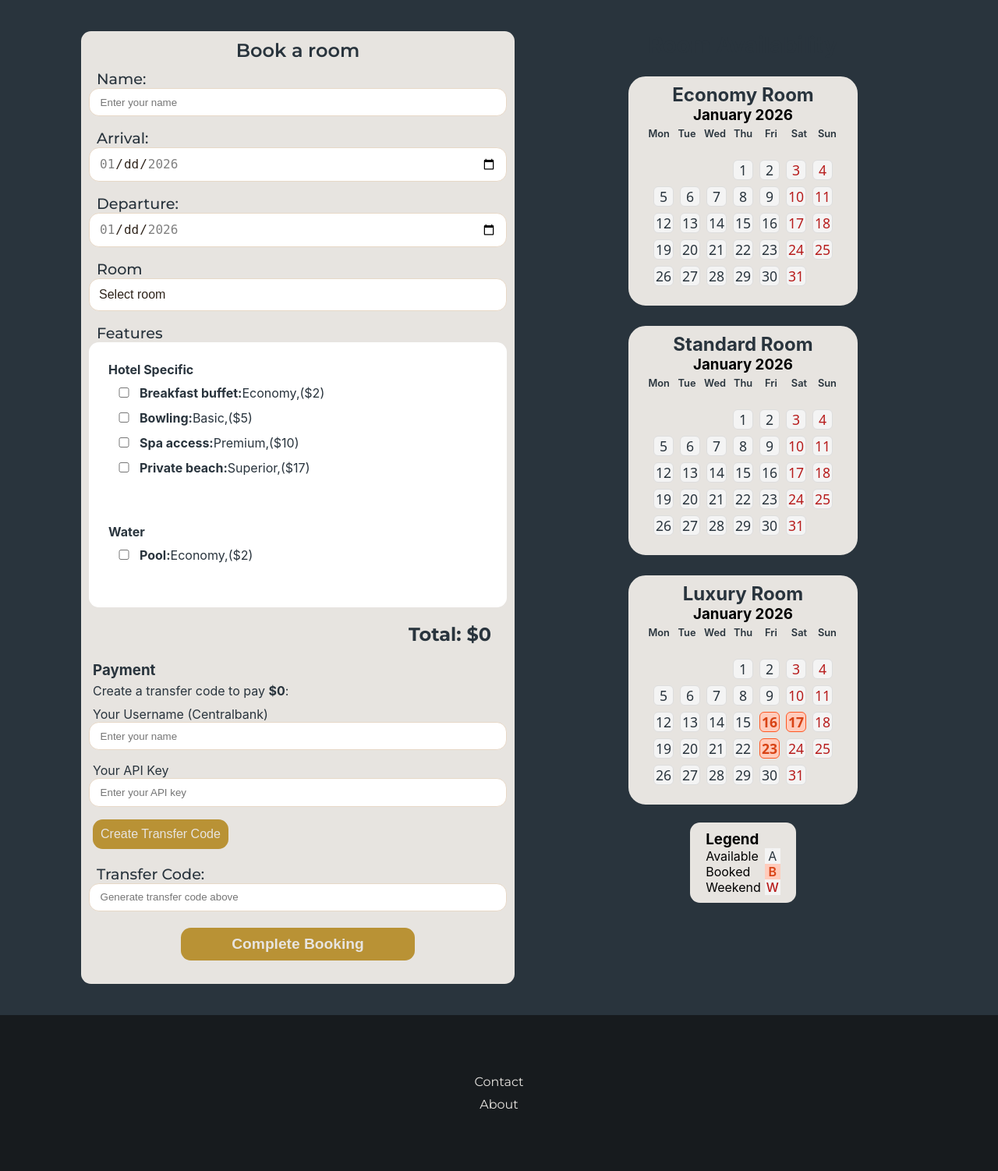
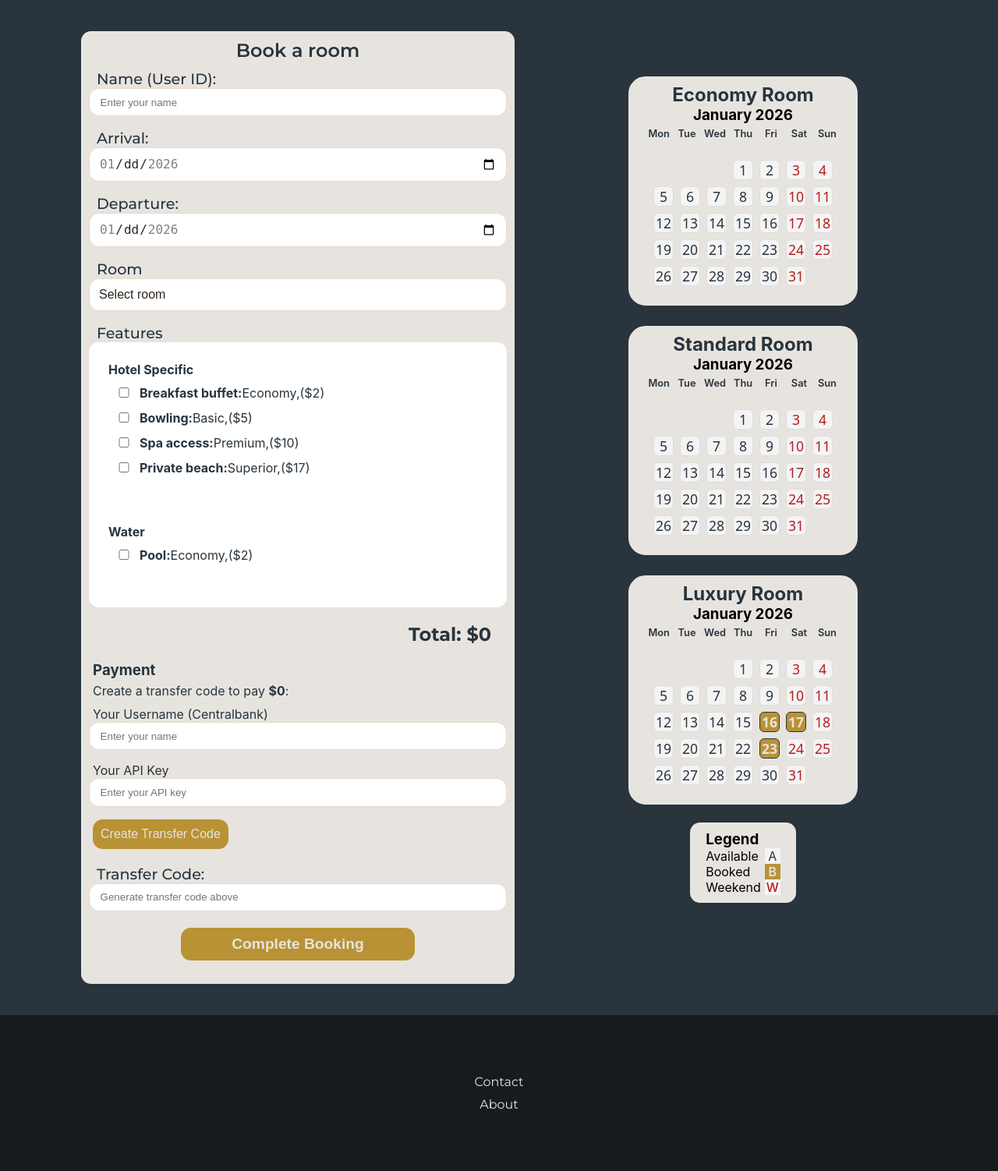
Before and after one commit to Patricia-LF/yrgopelag, a PHP site: page /booking-page.php in a window 1280 px wide. Shown: the part 99-1601 px from the top of the page at 78% size. Run offline with PHP 8.4, Linux system fonts and the light colour scheme; data comes from the database, SQL or seed files in the repository; data that the repository does not hold is empty.

Commit message:
changed name to Name(User ID)

```diff
--- a/booking-page.php
+++ b/booking-page.php
@@ -71,7 +71,7 @@ function isWeekend($day)
         <h2>Book a room</h2>
 
         <div>
-            <label for="name" class="user">Name:</label>
+            <label for="name" class="user">Name (User ID):</label>
             <input type="text" name="name" id="name" placeholder="Enter your name" required>
         </div>
 
--- a/calendar.css
+++ b/calendar.css
@@ -77,9 +77,9 @@
 }
 
 .day.booked {
-    background: #ffccbc;
-    border-color: #ff5722;
-    color: #d84315;
+    background: var(--buttons);
+    border-color: var(--background-color);
+    color: var(--box-color);
     font-weight: 600;
 }
 
@@ -154,9 +154,9 @@
 }
 
 .legend-box.booked {
-    background: #ffccbc;
-    border-color: #ff5722;
-    color: #d84315;
+    background: var(--buttons);
+    border-color: var(--background-color);
+    color: var(--box-color);
     width: 20px;
     height: 20px;
 }
```
